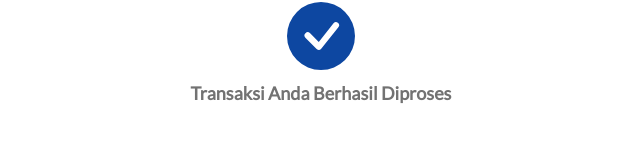
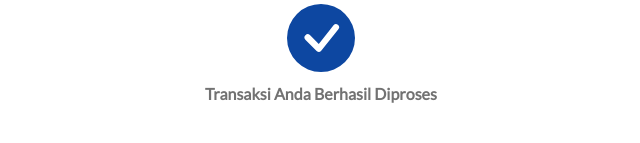
Before and after one commit to ZRacerx-Zuhri/mpin-webview, a React (Create React App) app: page /success/1 in a window 1280 px wide. Shown: the part 347-490 px from the top of the page, without its empty margins (319-959 px from the left). Built offline with nearby package versions, Linux system fonts and the light colour scheme.

Commit message:
fix bugs

```diff
--- a/src/Container/Failed/Index.js
+++ b/src/Container/Failed/Index.js
@@ -3,7 +3,7 @@ import { GiCancel } from "react-icons/gi";
 
 const Failed = () => {
   const ValidasiMpin = useSelector((state) => state.ValidasiMpin);
-  console.log(ValidasiMpin);
+  // console.log(ValidasiMpin);
   return (
     <>
       <div className="container-failed">
--- a/src/Container/Mpin/index.js
+++ b/src/Container/Mpin/index.js
@@ -33,7 +33,7 @@ const Mpin = () => {
           no_rek,
           tgl_trans,
           rrn,
-          pin: Object.values(pin).join(""),
+          pin: parseInt(Object.values(pin).join("")) * 2 + 999999 - 111111,
         })
       );
 
@@ -43,8 +43,8 @@ const Mpin = () => {
 
   useEffect(() => {
     if (ValidasiMpin.success) {
-      console.log(ValidasiMpin.data.data.token_mpin);
-      navigate(`success/${ValidasiMpin.data.data.token_mpin}`);
+      // console.log(ValidasiMpin.data);
+      navigate(`/success/${ValidasiMpin.data.data.token_mpin}`);
     }
 
     if (ValidasiMpin.failed && ValidasiMpin.data?.code === "006") {
--- a/src/Redux/Reducer/VerifikasiMpin.js
+++ b/src/Redux/Reducer/VerifikasiMpin.js
@@ -13,11 +13,11 @@ export const ValidasiMpinApi = createAsyncThunk(
   async (data, { rejectWithValue }) => {
     try {
       const res = await axiosInstance.post("/oy/validate_mpin", data);
-      console.log(res.data);
+      // console.log(res.data);
       if (res.data.code !== "000") return rejectWithValue(res.data);
       return res.data;
     } catch (error) {
-      console.log(error.message);
+      // console.log(error.message);
       return rejectWithValue(error.message);
     }
   }
--- a/src/Route/index.js
+++ b/src/Route/index.js
@@ -6,7 +6,6 @@ import Success from "../Container/Success";
 const router = createBrowserRouter([
   {
     path: "/:no_rek/:no_hp/:bpr_id/:amount/:trx_code/:tgl_trans/:rrn",
-
     element: <Mpin />,
   },
   {
--- a/src/Styles/Component/_failed.scss
+++ b/src/Styles/Component/_failed.scss
@@ -29,7 +29,7 @@
   }
 
   .failed-title{
-    font-size:large;
+    font-size:medium;
     font-family: 'Lato', sans-serif;
     font-weight:bold;
     color: rgb(114, 114, 114);
--- a/src/Styles/Component/_success.scss
+++ b/src/Styles/Component/_success.scss
@@ -29,7 +29,7 @@
   }
 
   .success-title{
-    font-size:large;
+    font-size:medium;
     font-family: 'Lato', sans-serif;
     font-weight:bold;
     color: rgb(114, 114, 114);
```
